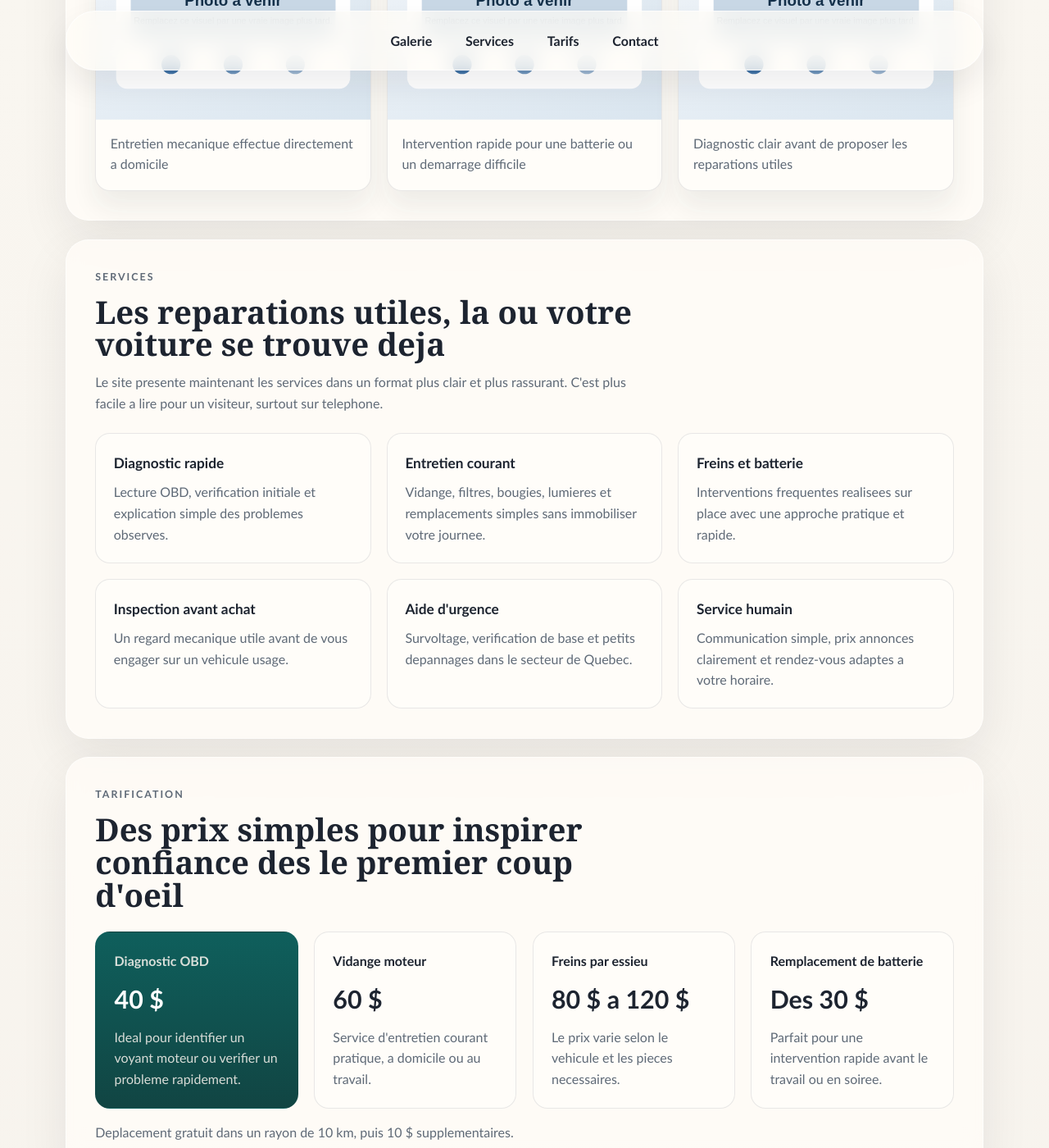
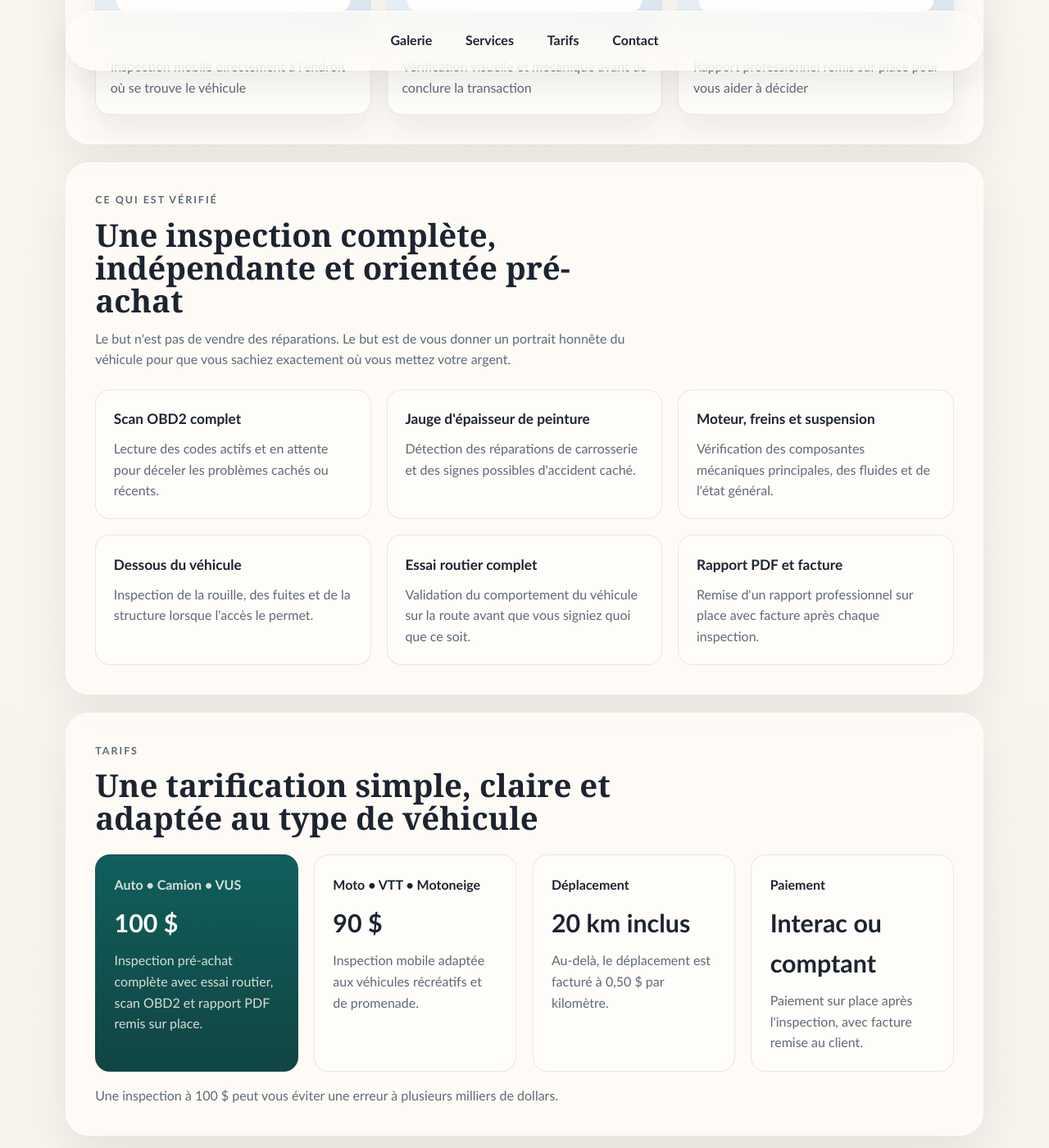
Before and after one commit to Laudurobinet/Site-web-MecaChek, a Jekyll site: the page built from index.html, in a window 1280 px wide and 1400 px high, scrolled down 1247 px. Shown: the whole window at 82% size. Built offline with Jekyll 4.4.1, drawn with Linux system fonts in a browser that asks for light colours; some of the changed text lies outside the part shown.

Commit message:
Site MecaChek bon texte

```diff
--- a/_config.yml
+++ b/_config.yml
@@ -1,5 +1,6 @@
-title: Mécanique Mobile Québec
-description: Entretien et réparation automobile le soir, directement chez vous
+title: MecaChek - Inspection mécanique Mobile
+short_title: MecaChek
+description: Inspection mécanique mobile pré-achat avec rapport PDF sur place à Québec et dans la région
 baseurl: "/Site-web-MecaChek"
 url: ""
 lang: fr
--- a/_includes/footer.html
+++ b/_includes/footer.html
@@ -1,13 +1,13 @@
 <footer>
   <div class="footer-grid">
     <div>
-      <p class="footer-title">{{ site.title }}</p>
-      <p class="footer-text">Entretien et reparation automobile mobile, pense pour les gens qui veulent gagner du temps.</p>
+      <p class="footer-title">{{ site.short_title | default: site.title }}</p>
+      <p class="footer-text">Inspection mécanique mobile pré-achat pour vous aider à acheter avec plus de confiance.</p>
     </div>
     <div>
-      <p class="footer-title">Disponibilites</p>
-      <p class="footer-text">Soirs de semaine, fins de semaine et depannage local sur rendez-vous.</p>
+      <p class="footer-title">Approche</p>
+      <p class="footer-text">Aucun garage, aucune réparation, aucun intérêt caché. Le service est là pour vous donner un portrait honnête du véhicule.</p>
     </div>
   </div>
-  <p class="footer-note">&copy; {{ site.time | date: '%Y' }} {{ site.title }}. Tous droits reserves.</p>
+  <p class="footer-note">&copy; {{ site.time | date: '%Y' }} {{ site.title }}. Tous droits réservés.</p>
 </footer>
--- a/_includes/header.html
+++ b/_includes/header.html
@@ -1,16 +1,16 @@
 <header class="hero">
   <div class="hero-copy">
-    <p class="eyebrow">Mecanique mobile a Quebec</p>
-    <h1>{{ site.title }}</h1>
+    <p class="eyebrow">Inspection pré-achat mobile à Québec</p>
+    <h1>{{ site.short_title | default: site.title }}</h1>
     <p class="hero-lead">{{ site.description }}</p>
     <div class="hero-actions">
-      <a class="button button-primary" href="#contact">Prendre rendez-vous</a>
-      <a class="button button-secondary" href="#services">Voir les services</a>
+      <a class="button button-primary" href="#contact">Réserver une inspection</a>
+      <a class="button button-secondary" href="#services">Voir ce qui est vérifié</a>
     </div>
     <ul class="hero-highlights">
-      <li>Deplacement rapide a domicile ou au travail</li>
-      <li>Soirees et fins de semaine disponibles</li>
-      <li>Prix simples et service humain</li>
+      <li>Inspection chez le vendeur avant que vous signiez</li>
+      <li>Rapport PDF complet remis sur place</li>
+      <li>Service indépendant, honnête et sans réparation</li>
     </ul>
   </div>
   <div class="hero-visual">
@@ -20,8 +20,8 @@
       alt="Image temporaire representant un service de mecanique mobile"
     >
     <div class="hero-badge">
-      <strong>Service local</strong>
-      <span>Quebec et environs</span>
+      <strong>Auto • Camion • Moto • VTT</strong>
+      <span>Québec et région</span>
     </div>
   </div>
 </header>
--- a/_site_dev/feed.xml
+++ b/_site_dev/feed.xml
@@ -1 +1 @@
-<?xml version="1.0" encoding="utf-8"?><feed xmlns="http://www.w3.org/2005/Atom" xml:lang="fr"><generator uri="https://jekyllrb.com/" version="4.3.4">Jekyll</generator><link href="/Site-web-MecaChek/feed.xml" rel="self" type="application/atom+xml" /><link href="/Site-web-MecaChek/" rel="alternate" type="text/html" hreflang="fr" /><updated>2026-03-26T21:31:34-04:00</updated><id>/Site-web-MecaChek/feed.xml</id><title type="html">Mécanique Mobile Québec</title><subtitle>Entretien et réparation automobile le soir, directement chez vous</subtitle></feed>
+<?xml version="1.0" encoding="utf-8"?><feed xmlns="http://www.w3.org/2005/Atom" xml:lang="fr"><generator uri="https://jekyllrb.com/" version="4.3.4">Jekyll</generator><link href="/Site-web-MecaChek/feed.xml" rel="self" type="application/atom+xml" /><link href="/Site-web-MecaChek/" rel="alternate" type="text/html" hreflang="fr" /><updated>2026-03-26T21:48:03-04:00</updated><id>/Site-web-MecaChek/feed.xml</id><title type="html">MecaChek - Inspection mécanique Mobile</title><subtitle>Inspection mécanique mobile pré-achat avec rapport PDF sur place à Québec et dans la région</subtitle></feed>
--- a/index.html
+++ b/index.html
@@ -1,130 +1,130 @@
 ---
 layout: default
-title: Mecanique Mobile Quebec
+title: Inspection pré-achat mobile
 permalink: /
 ---
 
 <section class="intro-band">
   <div class="stat-card">
-    <span class="stat-value">7j/7</span>
-    <span class="stat-label">Disponibilite flexible</span>
+    <span class="stat-value">PDF</span>
+    <span class="stat-label">Rapport complet remis sur place</span>
   </div>
   <div class="stat-card">
-    <span class="stat-value">10 km</span>
-    <span class="stat-label">Deplacement gratuit autour de Quebec</span>
+    <span class="stat-value">100 $</span>
+    <span class="stat-label">Auto, camion et VUS</span>
   </div>
   <div class="stat-card">
-    <span class="stat-value">40 $</span>
-    <span class="stat-label">Diagnostic OBD de depart</span>
+    <span class="stat-value">20 km</span>
+    <span class="stat-label">Déplacement inclus autour de Québec</span>
   </div>
 </section>
 
 <section class="gallery" id="gallery">
   <div class="section-heading">
-    <p class="section-kicker">Ambiance atelier mobile</p>
-    <h2>Un style plus vivant, meme avec des images temporaires</h2>
-    <p>Ces visuels sont des placeholders pour reserver l'espace. Vous pourrez les remplacer plus tard par de vraies photos de votre camion, de vos interventions ou de clients satisfaits.</p>
+    <p class="section-kicker">Inspection sur place</p>
+    <h2>Un service pensé pour éviter les mauvaises surprises avant l'achat</h2>
+    <p>Vous magasinez un véhicule usagé? Laurent se déplace directement chez le vendeur, inspecte le véhicule de A à Z et vous remet un rapport PDF complet avant que vous preniez votre décision.</p>
   </div>
   <div class="image-grid">
     <figure class="image-card">
-      <img src="{{ '/assets/images/placeholder-workshop.svg' | relative_url }}" alt="Image temporaire d'un entretien mecanique">
-      <figcaption>Entretien mecanique effectue directement a domicile</figcaption>
+      <img src="{{ '/assets/images/placeholder-workshop.svg' | relative_url }}" alt="Image temporaire d'une inspection mécanique mobile">
+      <figcaption>Inspection mobile directement à l'endroit où se trouve le véhicule</figcaption>
     </figure>
     <figure class="image-card">
-      <img src="{{ '/assets/images/placeholder-workshop.svg' | relative_url }}" alt="Image temporaire d'un changement de batterie">
-      <figcaption>Intervention rapide pour une batterie ou un demarrage difficile</figcaption>
+      <img src="{{ '/assets/images/placeholder-workshop.svg' | relative_url }}" alt="Image temporaire d'une vérification avant achat">
+      <figcaption>Vérification visuelle et mécanique avant de conclure la transaction</figcaption>
     </figure>
     <figure class="image-card">
-      <img src="{{ '/assets/images/placeholder-workshop.svg' | relative_url }}" alt="Image temporaire d'un diagnostic automobile">
-      <figcaption>Diagnostic clair avant de proposer les reparations utiles</figcaption>
+      <img src="{{ '/assets/images/placeholder-workshop.svg' | relative_url }}" alt="Image temporaire d'un rapport d'inspection">
+      <figcaption>Rapport professionnel remis sur place pour vous aider à décider</figcaption>
     </figure>
   </div>
 </section>
 
 <section class="services" id="services">
   <div class="section-heading">
-    <p class="section-kicker">Services</p>
-    <h2>Les reparations utiles, la ou votre voiture se trouve deja</h2>
-    <p>Le site presente maintenant les services dans un format plus clair et plus rassurant. C'est plus facile a lire pour un visiteur, surtout sur telephone.</p>
+    <p class="section-kicker">Ce qui est vérifié</p>
+    <h2>Une inspection complète, indépendante et orientée pré-achat</h2>
+    <p>Le but n'est pas de vendre des réparations. Le but est de vous donner un portrait honnête du véhicule pour que vous sachiez exactement où vous mettez votre argent.</p>
   </div>
   <div class="feature-grid">
     <article class="feature-card">
-      <h3>Diagnostic rapide</h3>
-      <p>Lecture OBD, verification initiale et explication simple des problemes observes.</p>
+      <h3>Scan OBD2 complet</h3>
+      <p>Lecture des codes actifs et en attente pour déceler les problèmes cachés ou récents.</p>
     </article>
     <article class="feature-card">
-      <h3>Entretien courant</h3>
-      <p>Vidange, filtres, bougies, lumieres et remplacements simples sans immobiliser votre journee.</p>
+      <h3>Jauge d'épaisseur de peinture</h3>
+      <p>Détection des réparations de carrosserie et des signes possibles d'accident caché.</p>
     </article>
     <article class="feature-card">
-      <h3>Freins et batterie</h3>
-      <p>Interventions frequentes realisees sur place avec une approche pratique et rapide.</p>
+      <h3>Moteur, freins et suspension</h3>
+      <p>Vérification des composantes mécaniques principales, des fluides et de l'état général.</p>
     </article>
     <article class="feature-card">
-      <h3>Inspection avant achat</h3>
-      <p>Un regard mecanique utile avant de vous engager sur un vehicule usage.</p>
+      <h3>Dessous du véhicule</h3>
+      <p>Inspection de la rouille, des fuites et de la structure lorsque l'accès le permet.</p>
     </article>
     <article class="feature-card">
-      <h3>Aide d'urgence</h3>
-      <p>Survoltage, verification de base et petits depannages dans le secteur de Quebec.</p>
+      <h3>Essai routier complet</h3>
+      <p>Validation du comportement du véhicule sur la route avant que vous signiez quoi que ce soit.</p>
     </article>
     <article class="feature-card">
-      <h3>Service humain</h3>
-      <p>Communication simple, prix annonces clairement et rendez-vous adaptes a votre horaire.</p>
+      <h3>Rapport PDF et facture</h3>
+      <p>Remise d'un rapport professionnel sur place avec facture après chaque inspection.</p>
     </article>
   </div>
 </section>
 
 <section class="tarifs" id="tarifs">
   <div class="section-heading">
-    <p class="section-kicker">Tarification</p>
-    <h2>Des prix simples pour inspirer confiance des le premier coup d'oeil</h2>
+    <p class="section-kicker">Tarifs</p>
+    <h2>Une tarification simple, claire et adaptée au type de véhicule</h2>
   </div>
   <div class="pricing-grid">
     <article class="price-card featured">
-      <p class="price-label">Diagnostic OBD</p>
-      <p class="price-value">40 $</p>
-      <p class="price-copy">Ideal pour identifier un voyant moteur ou verifier un probleme rapidement.</p>
+      <p class="price-label">Auto • Camion • VUS</p>
+      <p class="price-value">100 $</p>
+      <p class="price-copy">Inspection pré-achat complète avec essai routier, scan OBD2 et rapport PDF remis sur place.</p>
     </article>
     <article class="price-card">
-      <p class="price-label">Vidange moteur</p>
-      <p class="price-value">60 $</p>
-      <p class="price-copy">Service d'entretien courant pratique, a domicile ou au travail.</p>
+      <p class="price-label">Moto • VTT • Motoneige</p>
+      <p class="price-value">90 $</p>
+      <p class="price-copy">Inspection mobile adaptée aux véhicules récréatifs et de promenade.</p>
     </article>
     <article class="price-card">
-      <p class="price-label">Freins par essieu</p>
-      <p class="price-value">80 $ a 120 $</p>
-      <p class="price-copy">Le prix varie selon le vehicule et les pieces necessaires.</p>
+      <p class="price-label">Déplacement</p>
+      <p class="price-value">20 km inclus</p>
+      <p class="price-copy">Au-delà, le déplacement est facturé à 0,50 $ par kilomètre.</p>
     </article>
     <article class="price-card">
-      <p class="price-label">Remplacement de batterie</p>
-      <p class="price-value">Des 30 $</p>
-      <p class="price-copy">Parfait pour une intervention rapide avant le travail ou en soiree.</p>
+      <p class="price-label">Paiement</p>
+      <p class="price-value">Interac ou comptant</p>
+      <p class="price-copy">Paiement sur place après l'inspection, avec facture remise au client.</p>
     </article>
   </div>
-  <p class="travel-note">Deplacement gratuit dans un rayon de 10 km, puis 10 $ supplementaires.</p>
+  <p class="travel-note">Une inspection à 100 $ peut vous éviter une erreur à plusieurs milliers de dollars.</p>
 </section>
 
 <section class="process">
   <div class="section-heading">
-    <p class="section-kicker">Comment ca marche</p>
-    <h2>Un parcours simple en trois etapes</h2>
+    <p class="section-kicker">Comment ça marche</p>
+    <h2>Un processus simple avant d'acheter un véhicule usagé</h2>
   </div>
   <div class="process-grid">
     <article class="process-card">
       <span class="process-number">01</span>
-      <h3>Vous ecrivez</h3>
-      <p>Vous expliquez le probleme ou le service souhaite avec votre disponibilite.</p>
+      <h3>Vous envoyez les infos</h3>
+      <p>Vous partagez l'annonce, l'adresse du vendeur et le type de véhicule à inspecter.</p>
     </article>
     <article class="process-card">
       <span class="process-number">02</span>
-      <h3>On confirme</h3>
-      <p>Vous recevez une estimation simple et une plage horaire adaptee.</p>
+      <h3>Laurent se déplace</h3>
+      <p>L'inspection est faite directement sur place, chez le vendeur, au moment prévu avec vous.</p>
     </article>
     <article class="process-card">
       <span class="process-number">03</span>
-      <h3>On intervient</h3>
-      <p>Le service est realise sur place avec un maximum de clarte et d'efficacite.</p>
+      <h3>Vous recevez le verdict</h3>
+      <p>Vous obtenez un rapport PDF clair sur place pour décider en connaissance de cause.</p>
     </article>
   </div>
 </section>
@@ -132,20 +132,20 @@ permalink: /
 <section class="contact contact-panel" id="contact">
   <div class="section-heading">
     <p class="section-kicker">Contact</p>
-    <h2>Parlez-nous de votre voiture</h2>
-    <p>La section contact est maintenant presentee comme un vrai appel a l'action, pour aider un visiteur a passer a l'etape suivante.</p>
+    <h2>Parlez-moi du véhicule que vous voulez faire inspecter</h2>
+    <p>Laurent est technicien détenteur d'un DEP en mécanique automobile. Il n'est affilié à aucun garage et n'offre aucun service de réparation. Son seul intérêt est de vous donner un avis honnête, pour vous et non pour le vendeur.</p>
   </div>
   <div class="contact-grid">
     <div class="contact-card">
-      <p class="contact-label">Zone de service</p>
-      <p class="contact-value">Quebec et environs</p>
+      <p class="contact-label">Secteur</p>
+      <p class="contact-value">Québec et région</p>
     </div>
     <div class="contact-card">
-      <p class="contact-label">Disponibilites</p>
-      <p class="contact-value">Soiree et week-ends</p>
+      <p class="contact-label">Disponibilités</p>
+      <p class="contact-value">Soirs de semaine et certaines fins de semaine</p>
     </div>
     <div class="contact-card">
-      <p class="contact-label">Telephone</p>
+      <p class="contact-label">Téléphone</p>
       <p class="contact-value">418-XXX-XXXX</p>
     </div>
     <div class="contact-card">
@@ -153,8 +153,8 @@ permalink: /
       <p class="contact-value">laurent.mecanique@gmail.com</p>
     </div>
     <div class="contact-card">
-      <p class="contact-label">Facebook</p>
-      <p class="contact-value">@MecanoMobileQc</p>
+      <p class="contact-label">Réponse rapide</p>
+      <p class="contact-value">Message Marketplace ou courriel</p>
     </div>
   </div>
 </section>
```
Also changed, not shown: _site_dev/index.html (+78 -78 lines).
